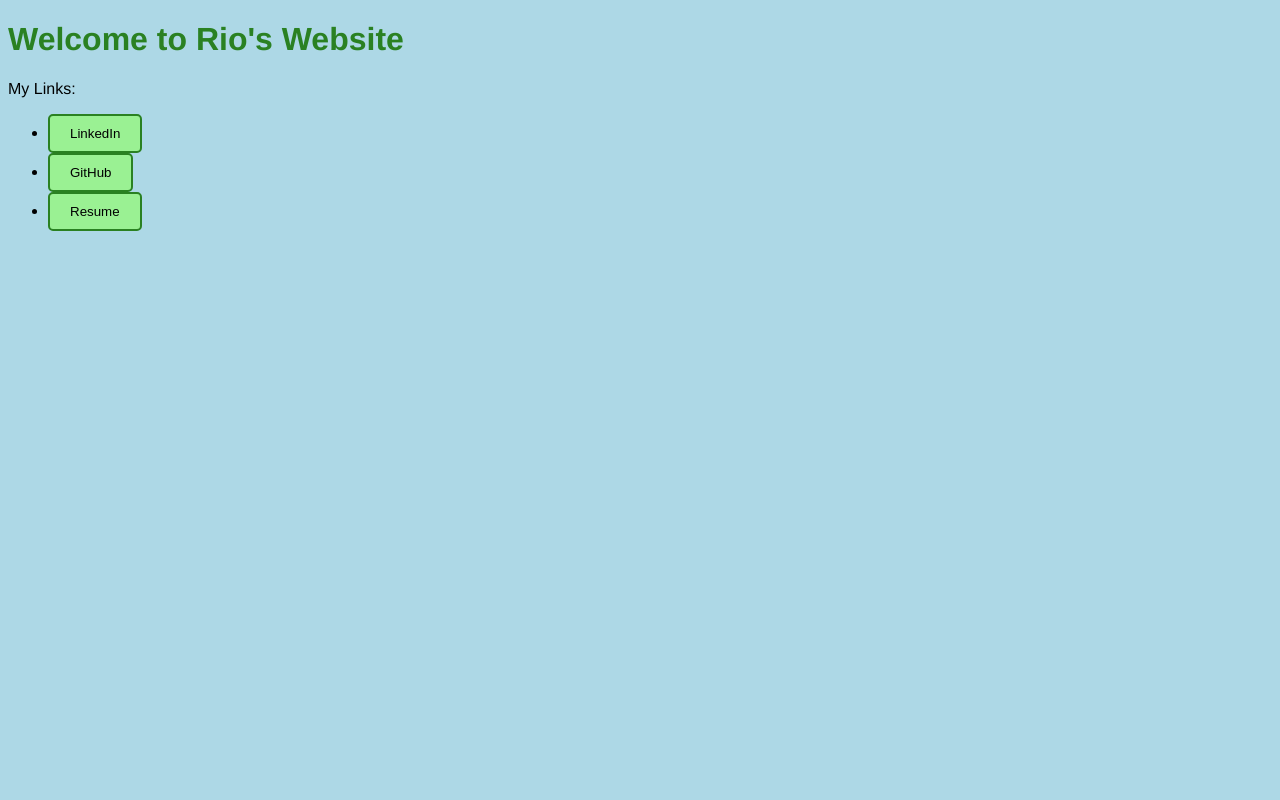
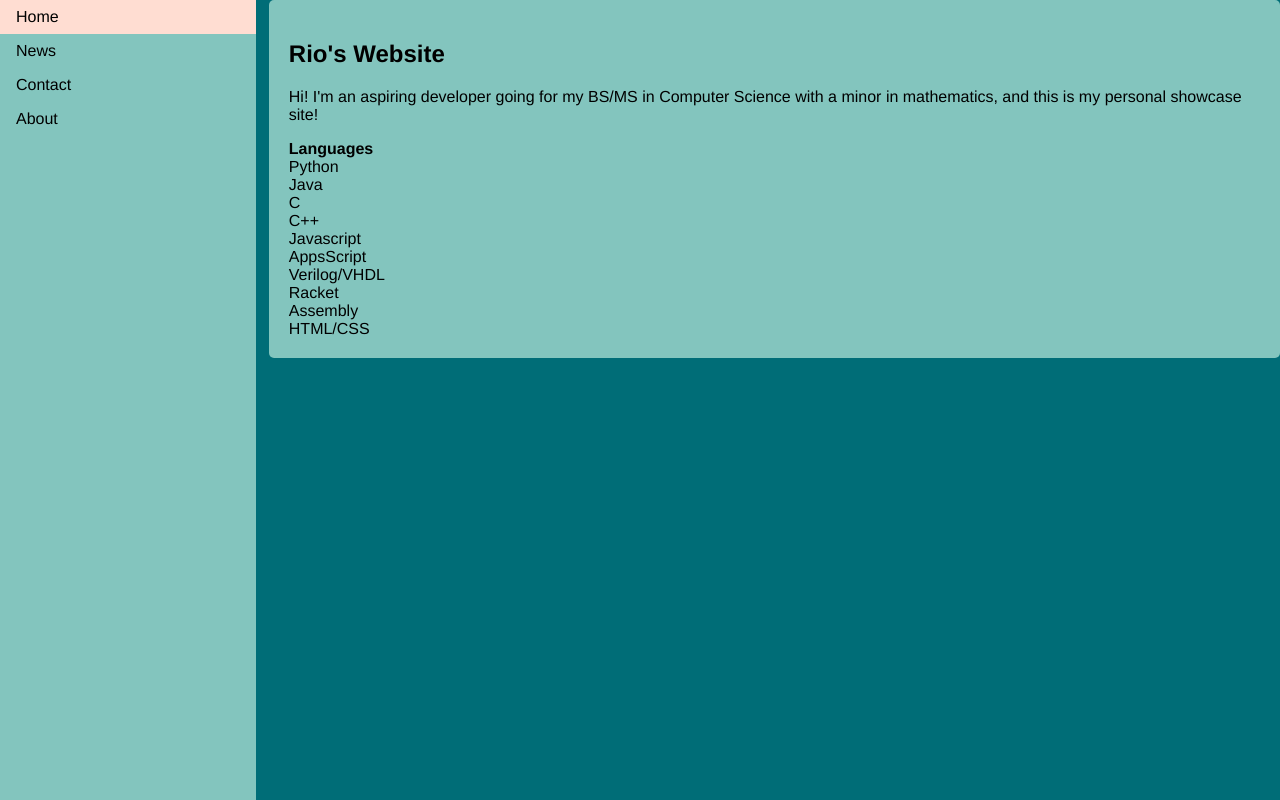
Before and after one commit to RioBlumenthal/Personal_Website, a plain HTML site: page index.html in a window 1280 px wide. Drawn offline with Linux system fonts and the light colour scheme.

Commit message:
Sidebar finished

```diff
--- a/index.html
+++ b/index.html
@@ -5,13 +5,33 @@
       <link rel="stylesheet" href="style.css">
    </head>
    <body>
-      <h1>Welcome to Rio's Website</h1>
+      <!-- The sidebar -->
+      <section class="sidebar">
+         <ul>
+            <li><a href="default.asp">Home</a></li>
+            <li><a href="news.asp">News</a></li>
+            <li><a href="contact.asp">Contact</a></li>
+            <li><a href="about.asp">About</a></li>
+         </ul>
+      </section>
 
-      <p> My Links: </p>
-      <ul>
-         <li><button>LinkedIn</button></li>
-         <li><button>GitHub</button></li>
-         <li><button>Resume</button></li>
-      </ul>
+      <!-- Page content -->
+      <section class="content">
+         <h1>Rio's Website</h1>
+         <p>Hi! I'm an aspiring developer going for my BS/MS in Computer Science with a minor in mathematics, and this is my personal showcase site!</p>
+         <strong>Languages</strong>
+         <ul>
+            <li>Python</li>
+            <li>Java</li>
+            <li>C</li>
+            <li>C++</li>
+            <li>Javascript</li>
+            <li>AppsScript</li>
+            <li>Verilog/VHDL</li>
+            <li>Racket</li>
+            <li>Assembly</li>
+            <li>HTML/CSS</li>
+         </ul>
+      </section>
    </body>
 </html>
--- a/style.css
+++ b/style.css
@@ -1,14 +1,45 @@
-h1 {
-   color: rgb(42, 129, 34);
+body {
+   background-color: rgb(0, 109, 119);
+   font-family: Helvetica, Arial, sans-serif;
+   margin: 0;
+   padding: 0;
 }
-body {
-   background-color: lightblue;
-   font-family: Helvetica, Arial, sans-serif;
+
+section.sidebar {
+   background-color: rgb(131, 197, 190);
+   width: 20%;
+   height: 100%;
+   position: fixed;
+   overflow: auto;
 }
-button {
-   background-color: rgb(154, 241, 147);
-   padding: 10px 20px;
-   border: 2px solid rgb(42, 129, 34);
+
+section.content {
+   margin-left: 21%; /* Adjust to ensure the content is not hidden behind the sidebar */
+   padding: 20px;
+   background-color: rgb(131, 197, 190);
    border-radius: 5px;
-   cursor: pointer;
 }
+
+ul {
+   list-style-type: none;
+   margin: 0;
+   padding: 0;
+   width: 100%;
+   background-color: rgb(131, 197, 190);
+}
+
+li a {
+   display: block;
+   color: #000;
+   padding: 8px 16px;
+   text-decoration: none;
+}
+
+li a:hover {
+   background-color: rgb(255, 221, 210);
+}
+
+.active {
+   background-color: #04AA6D;
+   color: white;
+}
```
